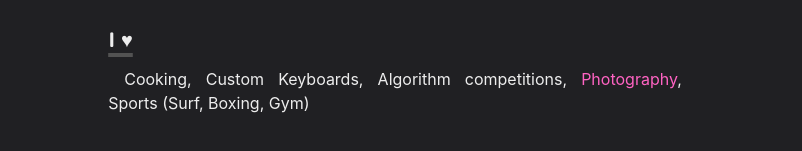
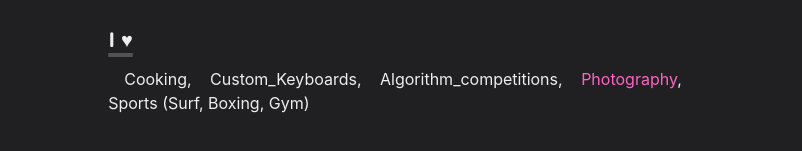
Before and after one commit to LOUONE/louone-homepage, a Next.js app: page / in a window 1280 px wide. Shown: the part 715-866 px from the top of the page, without its empty margins (245-1047 px from the left). Built offline with nearby package versions, Linux system fonts and the light colour scheme.

Commit message:
Update index.js

```diff
--- a/pages/index.js
+++ b/pages/index.js
@@ -106,7 +106,7 @@ const Home = () => (
           I ♥
         </Heading>
         <Paragraph>
-        Cooking, Custom Keyboards, Algorithm competitions,{' '}
+        Cooking, Custom_Keyboards, Algorithm_competitions,{' '}
           <Link href="https://flickr.com/photos/197481682@N03/" target="_blank">
             Photography
           </Link>
```
